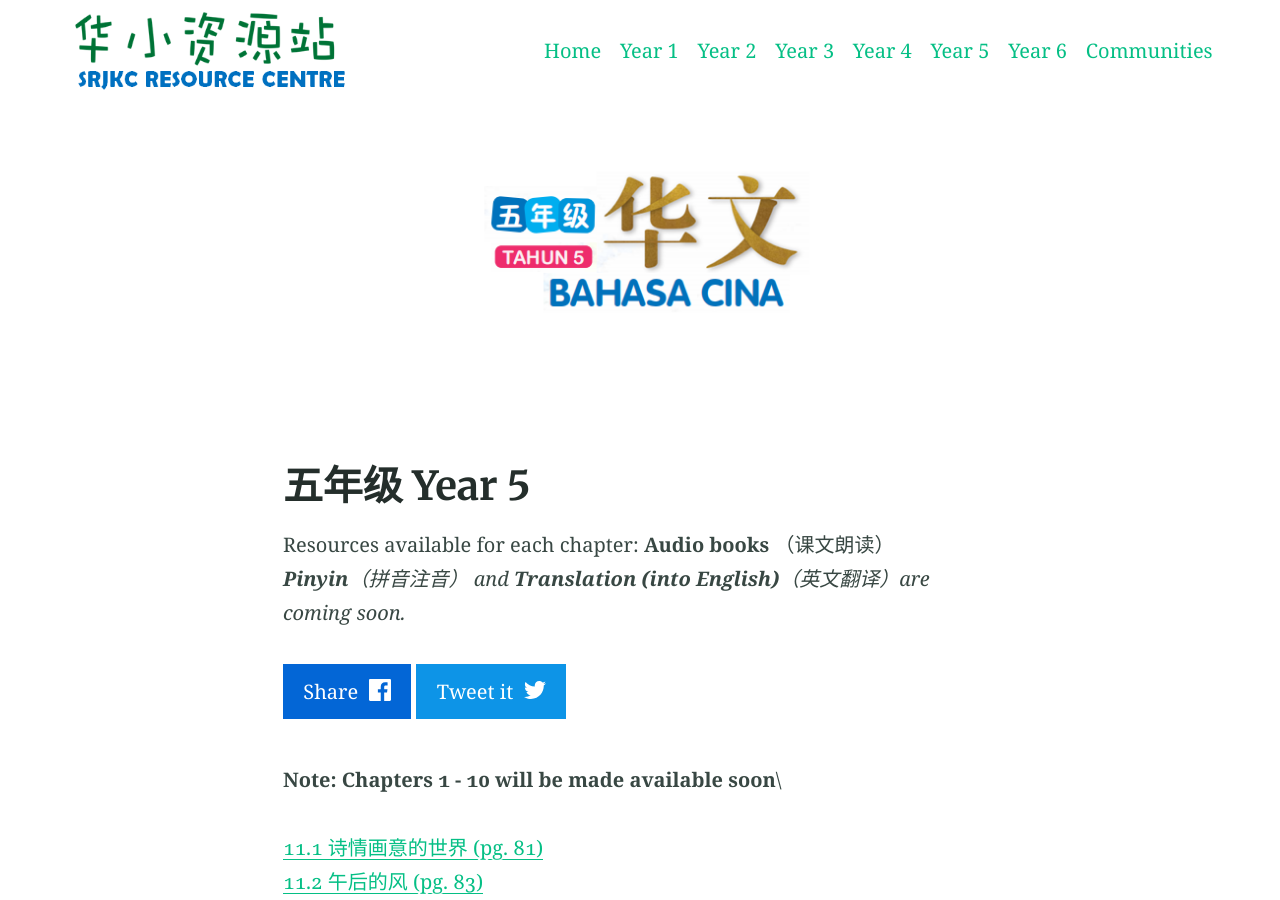
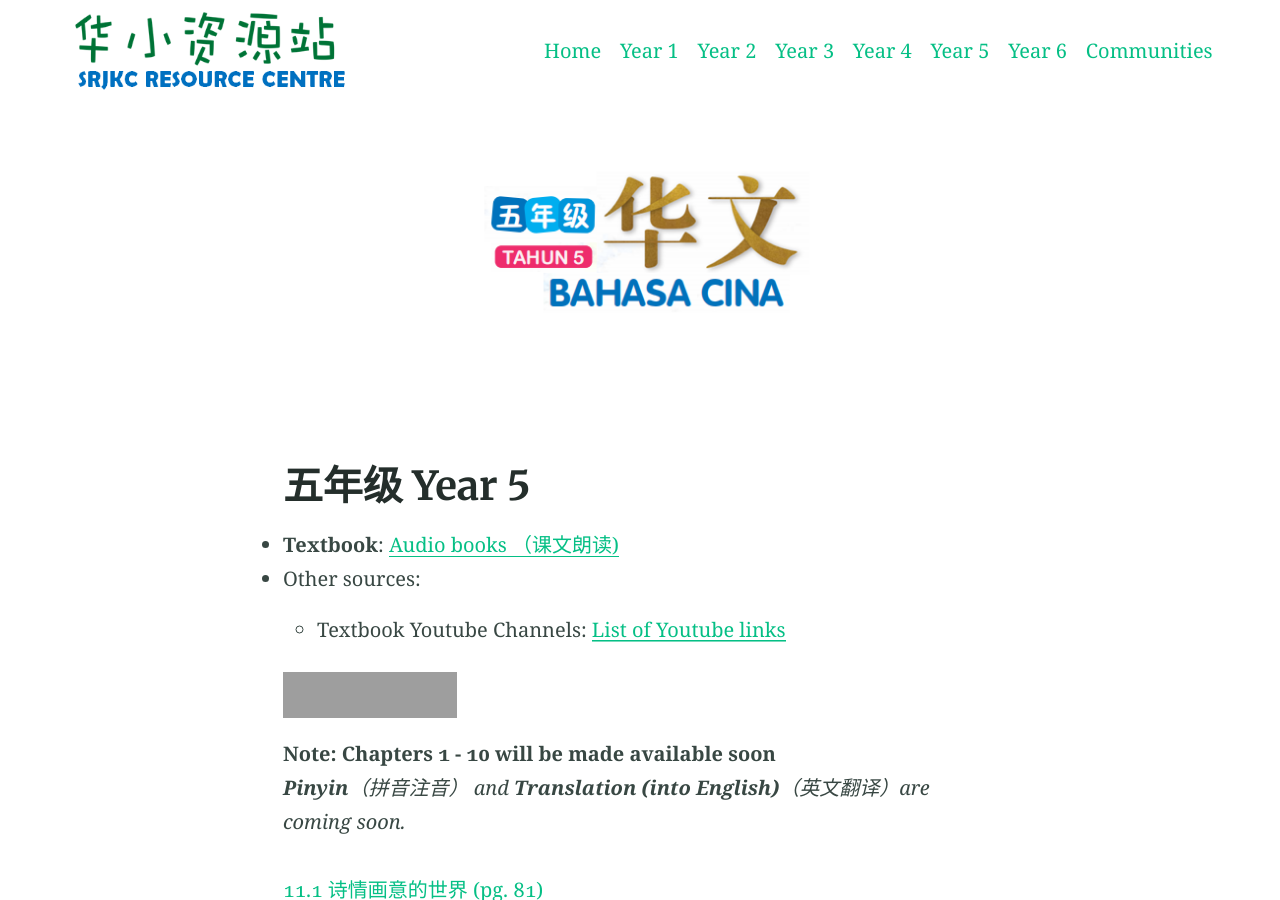
Before and after one commit to multilingual-malaysian/SRJKC_resources, a Jekyll site: the page built from year5.md, in a window 1280 px wide and 900 px high. Built offline with Jekyll 4.4.1, drawn with Linux system fonts in a browser that asks for light colours; some of the changed text lies outside the part shown; grey boxes are pictures that could not be loaded.

Commit message:
Update year5.md

```diff
--- a/year5.md
+++ b/year5.md
@@ -5,13 +5,14 @@
 feature_image: "/SRJKC_resources/assets/images/BC_5_cover.png"
 excerpt: "Resource centre for Bahasa Cina Tahun 5 text book"
 ---
-Resources available for each chapter: **Audio books** （课文朗读）\
-***Pinyin**（拼音注音） and **Translation (into English)**（英文翻译）are coming soon.*
+- **Textbook**: [Audio books （课文朗读)](#textbook)
+- Other sources:
+  - Textbook Youtube Channels: [List of Youtube links](#videos)
 
-{% include button.html text="Share" icon="facebook" link="https://www.facebook.com/sharer/sharer.php?u=https://multilingual-malaysian.github.io/SRJKC_resources/year5/" color="#0366d6" target="_blank" %}  {% include button.html text="Tweet it" icon="twitter" link="https://twitter.com/intent/tweet/?url=https://alembic.darn.es&text=Alembic%20-%20A%20Jekyll%20boilerplate%20theme&via=DavidDarnes" color="#0d94e7" %}
+<iframe src="https://www.facebook.com/plugins/like.php?href=https%3A%2F%2Fmultilingual-malaysian.github.io%2FSRJKC_resources%2Fyear4%2F&width=174&layout=button_count&action=like&size=large&share=true&height=46&appId" width="174" height="46" style="border:none;overflow:hidden" scrolling="no" frameborder="0" allowfullscreen="true" allow="autoplay; clipboard-write; encrypted-media; picture-in-picture; web-share"></iframe>
 
 **Note: Chapters 1 - 10 will be made available soon**\
-
+***Pinyin**（拼音注音） and **Translation (into English)**（英文翻译）are coming soon.*\
 <!--
 [单元一 蜕变之旅]\
 [1. 实力会说话 (pg. 3)]\
@@ -153,3 +154,9 @@
 [Back to Top](#top)
 
 ----
+## Textbook Youtube Channels<a name="videos"></a>
+- [YH Channel](https://youtube.com/playlist?list=PL5o5V0axbg-OHJ7A9EjH-w758iwJszXoC)
+- [VenusOoi 美丽老师](https://youtube.com/playlist?list=PL4gfU1R9rYSGomUMo9eDc3pFxMBecEZhg)
+- [AppsLearn Studio](https://youtube.com/playlist?list=PL3Y7BEk2qJAs_q0X_6Krk3dIkpV-hUKV7)
+- [Cikgu Pung - 方老师](https://youtube.com/playlist?list=PLeyRyduWLbPmOkTqMRNtO5pqD-eW0FjfZ)
+- [ST Learning](https://youtube.com/playlist?list=PLWHj6qMvhaStSIZ2ZYv3vjPTAmXrOlrmy)
```
